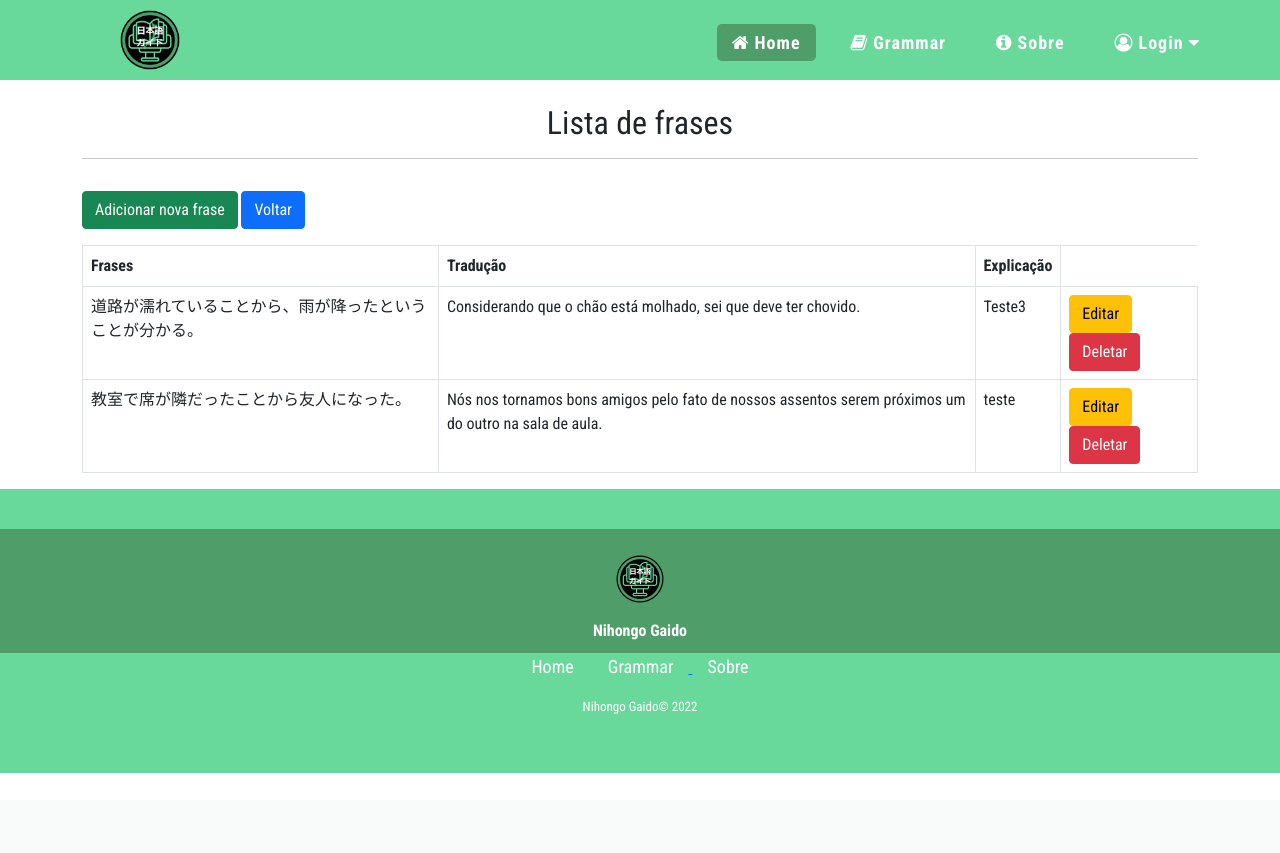
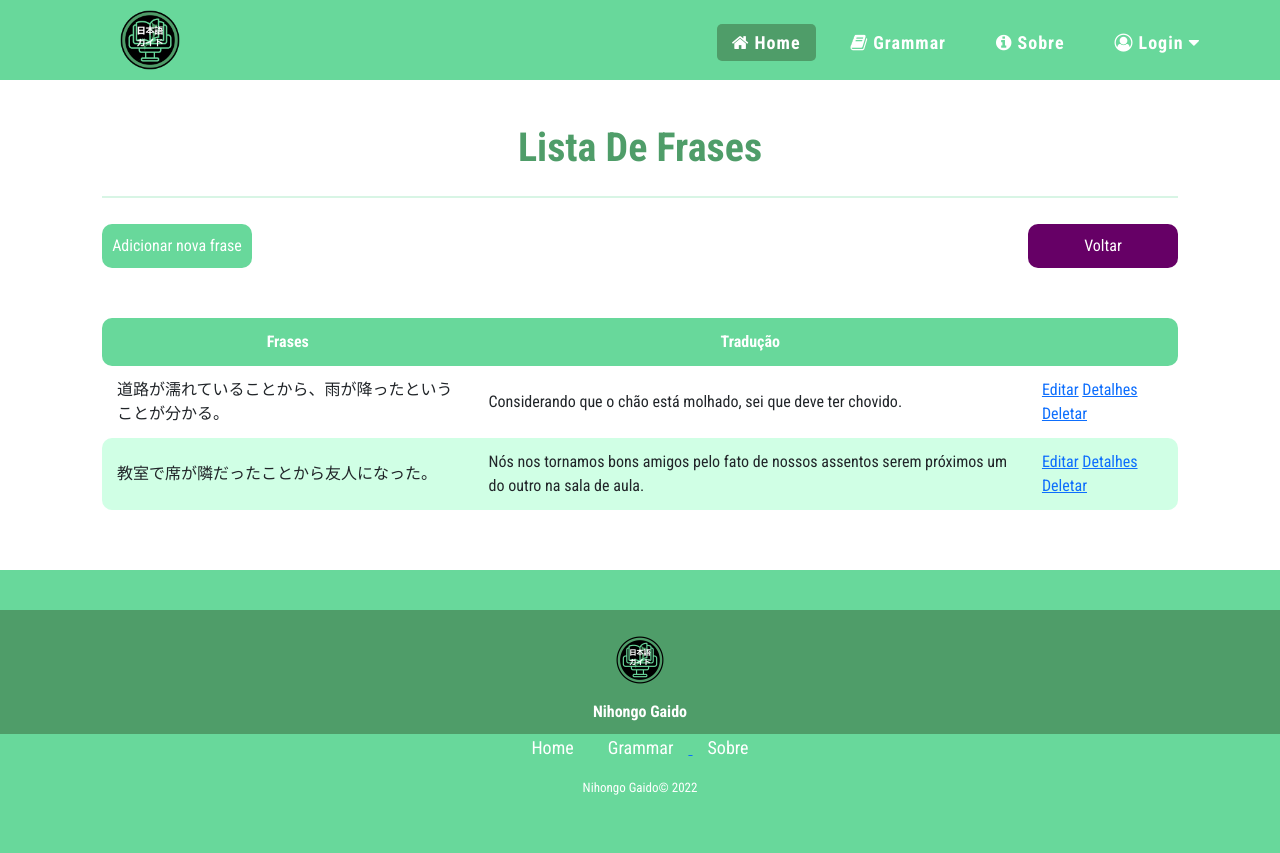
Before and after one commit to Renildo15/Nihongo-Gaido, a Django app: page /phrase/phrases_list/1 in a window 1280 px wide. Before the commit the page ends 773 px from the top, so only its background shows below. Run offline with Django 4.2, Linux system fonts and the light colour scheme; data comes from the database, SQL or seed files in the repository; both versions use the stored data as it was after the commit; some web fonts are replaced.

Commit message:
Adicionando estilo na tabela grammar #21

```diff
--- a/src/phrases_app/templates/phrase_list.html
+++ b/src/phrases_app/templates/phrase_list.html
@@ -3,17 +3,22 @@
 {% block content %}
 
     <div class="container">
+        <div class="div-text">
             <h2 class='h2 text-center mt-4'>Lista de frases</h2>
             <hr>
-        <a class="btn btn-success mt-3 mb-3" href="{% url 'phrase:add_phrase' %}">Adicionar nova frase</a>
-        <a class="btn btn-primary mt-3 mb-3" href="{% url 'grammar:grammar_list' %}">Voltar</a>
+            <div class="div-buttons">
+                <a class="btn-add" href="{% url 'phrase:add_phrase' %}">Adicionar nova frase</a>
+                <a class="btn-back" href="{% url 'grammar:grammar_list' %}">Voltar</a>
+            </div>
+        </div>
+        <div class="div-table">
             {% if grammar_phrase %}
-            <table class="table table-bordered">
+                <table class="table-css">
                     <thead>
                         <tr>
                             <th>Frases</th>
                             <th>Tradução</th>
-                        <th>Explicação</th>
+                            <th></th>
                         </tr>
                     </thead>
 
@@ -22,10 +27,10 @@
                         <tr>
                             <td>{{f.frase}}</td>
                             <td>{{f.traducao}}</td>
-                        <td>{{f.explicacao}}</td>
-                        <td>
-                            <a class="btn btn-warning" href="{% url 'phrase:update_phrase' f.id %}">Editar</a>
-                            <a class="btn btn-danger" href="{% url 'phrase:delete_phrase' f.id %}">Deletar</a>
+                            <td class="">
+                                <a class="btn-edit" href="{% url 'phrase:update_phrase' f.id %}">Editar</a>
+                                <a class="btn-detail" href="#">Detalhes</a>
+                                <a class="btn-delete" href="{% url 'phrase:delete_phrase' f.id %}">Deletar</a>
                             </td>
                         </tr>
                         {% endfor %}
@@ -37,4 +42,6 @@
             </div>
             {% endif %}
         </div>
+
+    </div>
 {% endblock content %}
--- a/src/static/styles/estilo-10.css
+++ b/src/static/styles/estilo-11.css
@@ -391,6 +391,105 @@ i{
 
 
 
+/* list table */
+
+.container .div-text{
+    display: flex;
+    justify-content: center;
+    align-items: center;
+    flex-direction: column;
+    flex-wrap: wrap;
+    padding: 20px;
+}
+
+.container h2{
+    font-size: 40px;
+    text-transform: capitalize;
+    font-weight: 600;
+    color: #4F9D69;
+}
+.container .div-text hr{
+    border: 1px solid #68D89B;
+    width: 100%;
+}
+.container .div-buttons{
+    display: flex;
+    justify-content: space-between;
+    align-items: center;
+    flex-wrap: wrap;
+    width: 100%;
+}
+
+.container .div-buttons .btn-add{
+    width: 150px;
+    background-color: #68D89B;
+    text-decoration: none;
+    color: #fff;
+    text-align: center;
+    padding: 10px;
+    margin: 10px 0;
+    border-radius: 10px;
+}
+
+.container .div-buttons .btn-add:hover{
+    background-color: #4F9D69;
+    width: 190px;
+    letter-spacing: 2px;
+}
+.container .div-buttons .btn-back:hover{
+    background-color: #420042;
+    letter-spacing: 2px;
+}
+.container .div-buttons .btn-add:hover{
+    background-color: #4F9D69;
+    width: 190px;
+    letter-spacing: 2px;
+}
+
+.container .div-buttons .btn-back{
+    width: 150px;
+    background-color: #660066;
+    text-decoration: none;
+    color: #fff;
+    text-align: center;
+    padding: 10px;
+    margin: 10px 0;
+    border-radius: 10px;
+}
+
+
+.div-table{
+    padding: 20px;
+    margin-bottom: 40px;
+}
+.table-css{
+    width: 100%;
+    border-collapse: collapse;
+    border-radius: 50%;
+}
+
+
+.table-css td, .table-css th{
+    padding: 12px 15px;
+
+}
+
+.table-css td:last-child, .table-css th:last-child{
+    border-top-right-radius: 10px;
+    border-bottom-right-radius: 10px;
+}
+.table-css td:first-child, .table-css th:first-child{
+    border-top-left-radius: 10px;
+    border-bottom-left-radius: 10px;
+}
+
+.table-css th{
+    text-align: center;
+    background-color: #68D89B;
+    color: #fff;
+}
+
+.table-css tr:nth-child(even){background-color: #d0ffe5;}
 
 
 img{
--- a/src/templates/base.html
+++ b/src/templates/base.html
@@ -6,7 +6,7 @@
     <title>{% block title %}{% endblock %}</title>
     <link href="https://cdn.jsdelivr.net/npm/bootstrap@5.0.2/dist/css/bootstrap.min.css" rel="stylesheet" integrity="sha384-EVSTQN3/azprG1Anm3QDgpJLIm9Nao0Yz1ztcQTwFspd3yD65VohhpuuCOmLASjC" crossorigin="anonymous">
     <link rel="stylesheet" href="https://cdnjs.cloudflare.com/ajax/libs/font-awesome/4.7.0/css/font-awesome.min.css">
-    <link rel="stylesheet" href="{% static 'styles/estilo-10.css' %}">
+    <link rel="stylesheet" href="{% static 'styles/estilo-11.css' %}">
     <link rel="icon" href="{% static 'imgs/Nihongo-Gaido-1.png' %}" type="image/gif" sizes="16x16">
 </head>
 <body>
--- a/src/user_app/templates/base-auth.html
+++ b/src/user_app/templates/base-auth.html
@@ -6,7 +6,7 @@
     <title>{% block title %}{% endblock %}</title>
     <link href="https://cdn.jsdelivr.net/npm/bootstrap@5.0.2/dist/css/bootstrap.min.css" rel="stylesheet" integrity="sha384-EVSTQN3/azprG1Anm3QDgpJLIm9Nao0Yz1ztcQTwFspd3yD65VohhpuuCOmLASjC" crossorigin="anonymous">
     <link rel="stylesheet" href="https://cdnjs.cloudflare.com/ajax/libs/font-awesome/4.7.0/css/font-awesome.min.css">
-    <link rel="stylesheet" href="{% static 'styles/estilo-10.css' %}">
+    <link rel="stylesheet" href="{% static 'styles/estilo-11.css' %}">
     <link rel="icon" href="{% static 'imgs/Nihongo-Gaido-1.png' %}" type="image/gif" sizes="16x16">
 </head>
 <body>
```
Also changed, not shown: src/db.sqlite3. Lines whose indentation alone changed are shown as unchanged.
